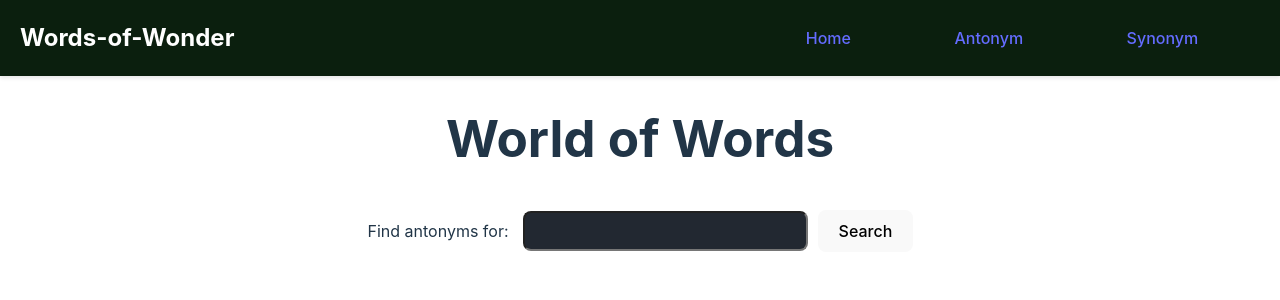
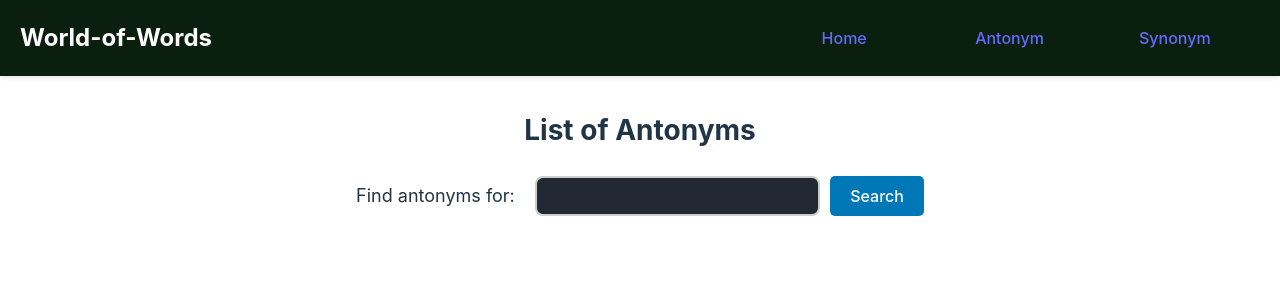
Before and after one commit to aviralrabbit1/world-of-words, a React (Vite) app: page /antonym in a window 1280 px wide. Shown: the top 300 px of the page. Built offline with nearby package versions, Linux system fonts and the light colour scheme.

Commit message:
word.css style for antonym/synonym

```diff
--- a/src/Navbar.tsx
+++ b/src/Navbar.tsx
@@ -5,7 +5,7 @@ export default function Nav() {
   return (
     <div className="navbar">
       <Link to="/" className="logo">
-        Words-of-Wonder
+        World-of-Words
       </Link>
       <ul className="nav-links">
         <li>
--- /dev/null
+++ b/src/Word.css
@@ -0,0 +1,89 @@
+.container {
+  max-width: 1200px;
+  margin: 0 auto;
+  padding: 20px;
+  text-align: center;
+}
+
+/* Heading styles */
+h1 {
+  font-size: 28px;
+  /* color: #333; */
+  margin-bottom: 20px;
+}
+
+/* Form styles */
+form {
+  display: flex;
+  align-items: center;
+  justify-content: center;
+  margin-bottom: 20px;
+}
+
+label {
+  font-size: 18px;
+  /* color: #333; */
+  margin-right: 10px;
+}
+
+input {
+  font-size: 16px;
+  padding: 10px;
+  border: 2px solid #ccc;
+  border-radius: 5px;
+  outline: none;
+}
+
+input:focus {
+  border-color: #0077b6;
+}
+
+button {
+  font-size: 16px;
+  padding: 10px 20px;
+  background-color: #0077b6;
+  color: #fff;
+  border: none;
+  border-radius: 5px;
+  cursor: pointer;
+}
+
+button:hover {
+  background-color: #00588b;
+}
+
+/* Loading message styles */
+.loading {
+  font-size: 20px;
+  /* color: #333; */
+  margin-top: 20px;
+}
+
+/* Word list styles */
+ul {
+  list-style: decimal;
+  list-style-position: unset;
+  padding: 10;
+  display: flex;
+  flex-wrap: wrap;
+  /* justify-content: space-between; */
+}
+
+li {
+  font-size: 18px;
+  /* color: #333; */
+  margin: 5px 15px;
+  cursor: pointer;
+  /* width: calc(50% - 10px); */
+}
+
+li:hover {
+  color: #0077b6;
+}
+
+@media screen and (min-width: 768px) {
+  li {
+    width: calc(33.33% - 45px); /* 33.33% width for larger screens */
+    margin: 5px 15px;
+  }
+}
--- a/src/pages/Antonym.tsx
+++ b/src/pages/Antonym.tsx
@@ -1,5 +1,6 @@
 import { useState } from 'react';
 import { useGetAntonyms } from '../hooks/useGetAntonyms';
+import '../Word.css';
 
 function Antonym() {
   const [word, setWord] = useState('');
@@ -16,8 +17,8 @@ function Antonym() {
   };
 
   return (
-    <div>
-      <h1>World of Words</h1>
+    <div className="container">
+      <h1>List of Antonyms</h1>
       <form onSubmit={fetchAntonyms}>
         <label htmlFor="word-input">Find antonyms for: </label>
         <input className='placeholder'
--- a/src/pages/Synonym.tsx
+++ b/src/pages/Synonym.tsx
@@ -1,5 +1,6 @@
 import { useState } from 'react';
 import { useGetSynonyms } from '../hooks/useGetSynonyms';
+import '../Word.css';
 
 function Synonym() {
   const [word, setWord] = useState('');
@@ -11,13 +12,13 @@ function Synonym() {
   };
 
   const synonymClicked = (newWord: string) => {
-    setWord(newWord); // Updates the input word on clicking a synonym
+    setWord(newWord);
     getSynonyms(newWord);
   };
 
   return (
-    <div>
-      <h1>World of Words</h1>
+    <div className="container">
+      <h1>List of Synonyms</h1>
       <form onSubmit={fetchSynonyms}>
         <label htmlFor="word-input">Find synonyms for: </label>
         <input
@@ -26,11 +27,11 @@ function Synonym() {
           type="text"
           onChange={(e) => setWord(e.target.value)}
           value={word}
-        ></input>
+        />
         <button>Search</button>
       </form>
       {isLoading ? (
-        <div>Loading....</div>
+        <div className="loading">Loading....</div>
       ) : (
         <ul>
           {synonyms.map((synonym) => (
```
